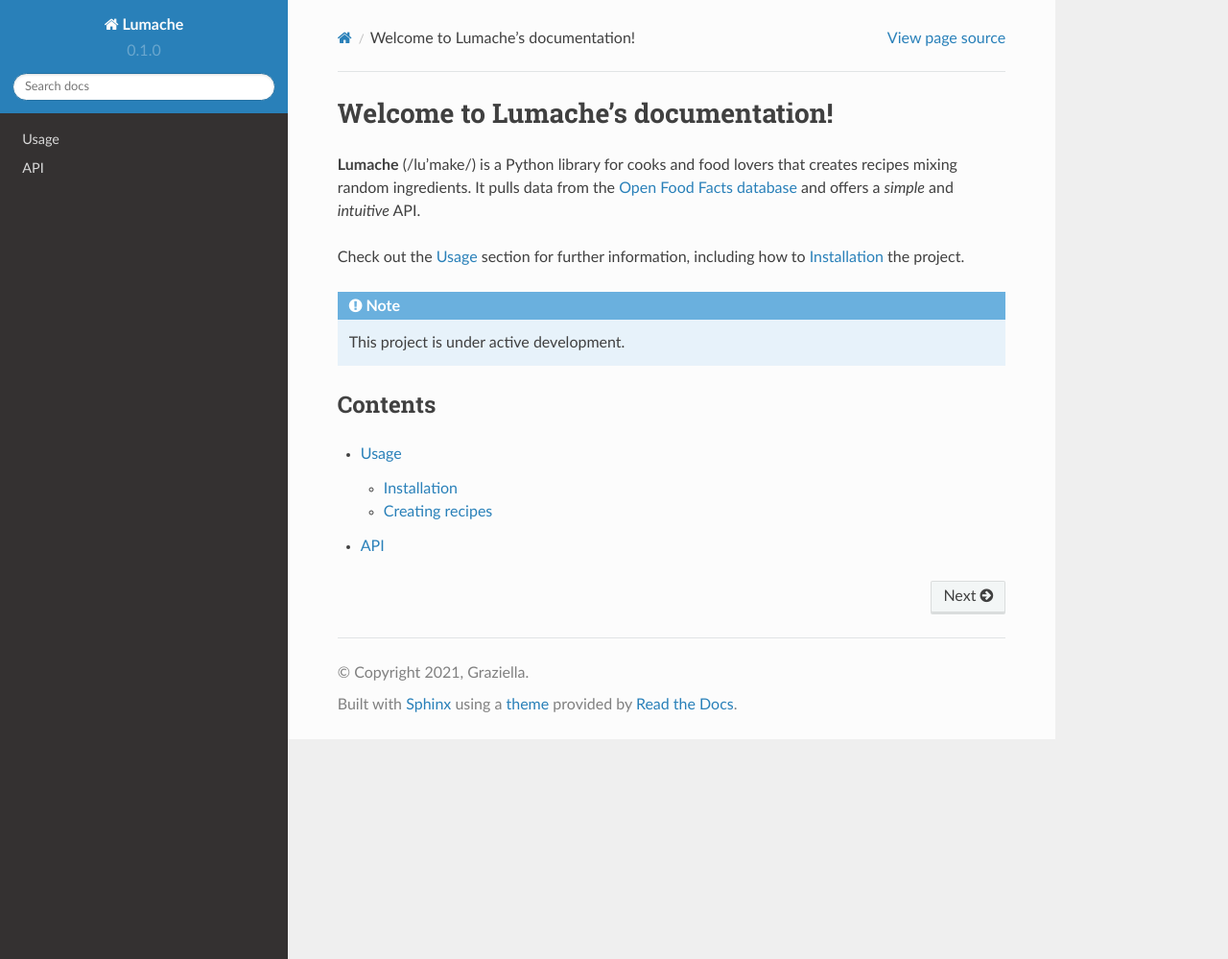
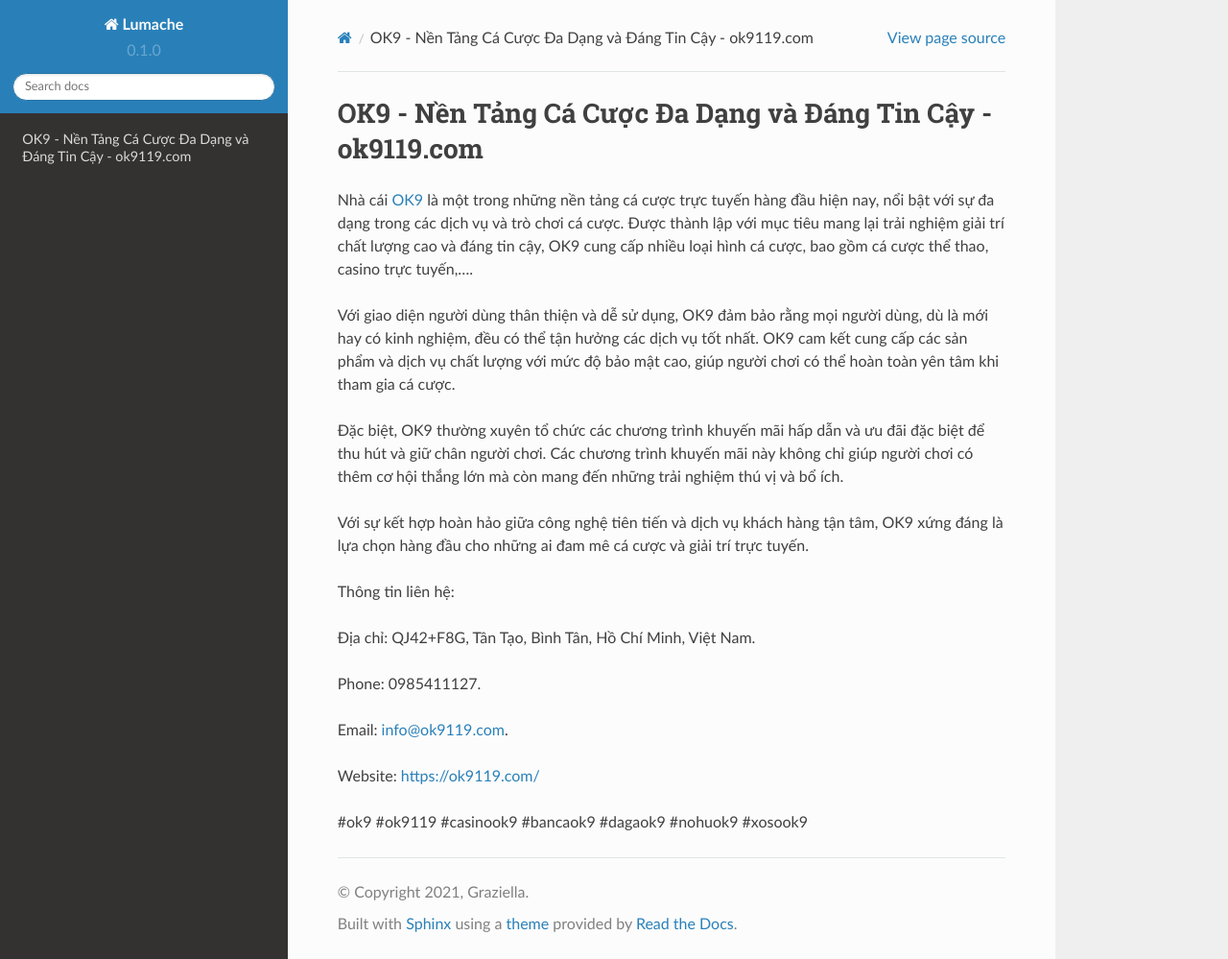
Before and after one commit to bz999gamevip/bz999gamevip, a Sphinx documentation site: the page built from docs/source/index.rst, in a window 1280 px wide and 999 px high. Shown: the whole window at 96% size. Built offline with Sphinx 7.4.7 and the Read the Docs theme 2.0.0, drawn with Linux system fonts in a browser that asks for light colours.

Commit message:
Update index.rst

```diff
--- a/docs/source/index.rst
+++ b/docs/source/index.rst
@@ -1,22 +1,22 @@
-Welcome to Lumache's documentation!
+OK9 - Nền Tảng Cá Cược Đa Dạng và Đáng Tin Cậy - ok9119.com
 ===================================
 
-**Lumache** (/lu'make/) is a Python library for cooks and food lovers
-that creates recipes mixing random ingredients.
-It pulls data from the `Open Food Facts database <https://world.openfoodfacts.org/>`_
-and offers a *simple* and *intuitive* API.
+Nhà cái `OK9 <https://ok9119.com/>`_ là một trong những nền tảng cá cược trực tuyến hàng đầu hiện nay, nổi bật với sự đa dạng trong các dịch vụ và trò chơi cá cược. Được thành lập với mục tiêu mang lại trải nghiệm giải trí chất lượng cao và đáng tin cậy, OK9 cung cấp nhiều loại hình cá cược, bao gồm cá cược thể thao, casino trực tuyến,....
 
-Check out the :doc:`usage` section for further information, including
-how to :ref:`installation` the project.
+Với giao diện người dùng thân thiện và dễ sử dụng, OK9 đảm bảo rằng mọi người dùng, dù là mới hay có kinh nghiệm, đều có thể tận hưởng các dịch vụ tốt nhất. OK9 cam kết cung cấp các sản phẩm và dịch vụ chất lượng với mức độ bảo mật cao, giúp người chơi có thể hoàn toàn yên tâm khi tham gia cá cược.
 
-.. note::
+Đặc biệt, OK9 thường xuyên tổ chức các chương trình khuyến mãi hấp dẫn và ưu đãi đặc biệt để thu hút và giữ chân người chơi. Các chương trình khuyến mãi này không chỉ giúp người chơi có thêm cơ hội thắng lớn mà còn mang đến những trải nghiệm thú vị và bổ ích.
 
-   This project is under active development.
+Với sự kết hợp hoàn hảo giữa công nghệ tiên tiến và dịch vụ khách hàng tận tâm, OK9 xứng đáng là lựa chọn hàng đầu cho những ai đam mê cá cược và giải trí trực tuyến.
 
-Contents
---------
+Thông tin liên hệ:
 
-.. toctree::
+Địa chỉ: QJ42+F8G, Tân Tạo, Bình Tân, Hồ Chí Minh, Việt Nam.
 
-   usage
-   api
+Phone: 0985411127.
+
+Email: info@ok9119.com.
+
+Website: https://ok9119.com/
+
+#ok9 #ok9119 #casinook9 #bancaok9 #dagaok9 #nohuok9 #xosook9
```
